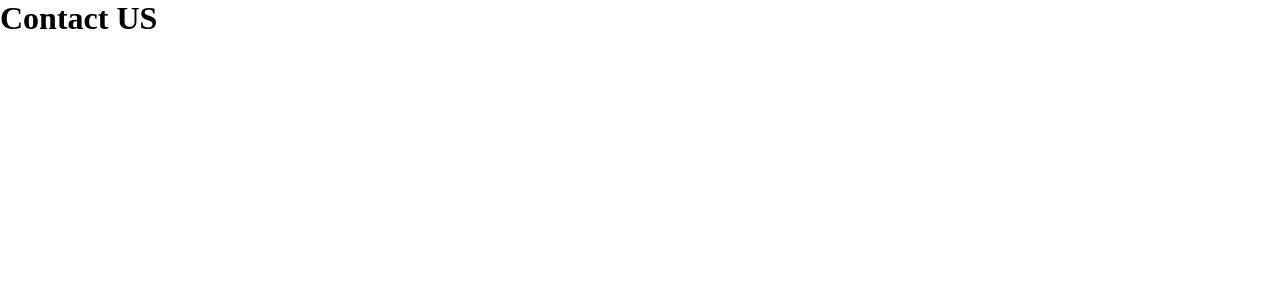
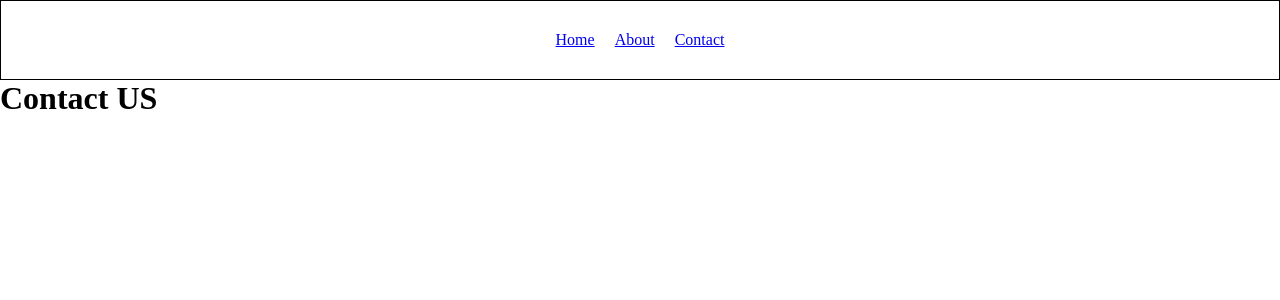
Before and after one commit to pranavshekhar007/Book_list, a React (Vite) app: page /contact in a window 1280 px wide. Shown: the top 300 px of the page. Built offline with nearby package versions, Linux system fonts and the light colour scheme.

Commit message:
added some components

```diff
--- a/src/App.jsx
+++ b/src/App.jsx
@@ -1,30 +1,13 @@
 import Booklist from "./components/Booklist"
-import { Books } from "./utils/mockData"
-import "./components/style.css"
-import { useState } from "react"
+import Header from "./components/Header";
+import { Outlet } from "react-router-dom";
 
 function App() {
-  const [searchText, setsearchText] = useState("");
-  const [filteredBooks, setFilteredBooks] = useState(Books);
-
-  function handleSearch(){
-    const filterBooks = Books.filter((book) => book.title.toLowerCase().includes(searchText.toLowerCase())
-  );
-  setFilteredBooks(filterBooks);
-  }
 
   return(
     <>
-      <div className="search">
-        <h2>Search Books</h2>
-        <div>
-          <input type="text" name="" id="" className="search-input"
-            onChange={(e) => setsearchText(e.target.value)}
-          />
-          <button onClick={handleSearch} >Search</button>
-        </div>
-      </div>
-      <Booklist BooksData={filteredBooks}/>
+      <Header />
+      <Outlet />
     </>
   )
 }
--- a/src/components/About.jsx
+++ b/src/components/About.jsx
@@ -1,6 +1,9 @@
+
 function About(){
     return(
+        <>
         <h1>About myself</h1>
+        </>
     )
 }
 
--- a/src/components/Book.jsx
+++ b/src/components/Book.jsx
@@ -1,14 +1,15 @@
 import "./style.css";
 
 function Book(props){
+    const {title, author, description, cover_image } = props.bookDetails;
     return(
         <>
         <div className="book-card">
-            <img src={props.bookDetails.coverImage} alt="" width="200px" height="200px" className="book-cover"/>
+            <img src={cover_image} alt="" width="200px" height="200px" className="book-cover"/>
             <div className="book-details">
-                <h2 className="book-title"> {props.bookDetails.title} </h2>
-                <p className="book-author">{props.bookDetails.author}</p>
-                <p className="book-description">{props.bookDetails.description}</p>
+                <h2 className="book-title"> {title} </h2>
+                <p className="book-author">{author}</p>
+                <p className="book-description">{description}</p>
             </div>
         </div>
         </>
--- /dev/null
+++ b/src/components/BookDetails.jsx
@@ -0,0 +1,25 @@
+import { useParams } from "react-router-dom";
+import { Books } from "../utils/mockData";
+
+function BookDetails(){
+    const params = useParams();
+    const book = Books.filter(book => book.id == params.id);
+    return (
+        <>
+            <h1>{`Book Details for book with id ${params.id}`}</h1>
+            <br />
+            {book.map((book) => {
+                return (
+                    <>
+                        <img src={book.coverImage} alt="" height="200px" width="200px"/>
+                        <h2>{book.title}</h2>
+                        <h3>{book.description}</h3>
+                        <h4>{book.pages}</h4>
+                    </>
+                );
+            })}
+        </>
+    )
+}
+
+export default BookDetails;
--- a/src/components/Booklist.jsx
+++ b/src/components/Booklist.jsx
@@ -1,14 +1,44 @@
+import {  useEffect, useState } from "react";
 import Book from "./Book";
 import "./style.css"
+import Search from "./Search";
+import { Link } from "react-router-dom";
 
-function Booklist(props){
+function Booklist(){
+    const [filteredBooks, setFilteredBooks] = useState([]);
+    function filterSearchList(filteredSearchBooks) {
+        setFilteredBooks(filteredSearchBooks);
+    }
+
+    // Called after component renders
+    useEffect(() => {
+        fetchData();
+    }, [])
+
+    async function fetchData(){
+        const response = await fetch("https://www.freetestapi.com/api/v1/books");
+        const data = await response.json();
+
+        setFilteredBooks(data);
+
+        console.log("Fetching data");
+
+        console.log("result ", data);
+    }
+    console.log("Component rendered");
+
     return (
+        <>
+        <Search filterFunction = {filterSearchList} />
         <div className="bookList">
 
-            {props.BooksData.map((data) =>(
-                <Book key={data.id} bookDetails={data} />
+            {filteredBooks.map((book) =>(
+                <Link to={`/book/${book.id}`} key={book.id}>
+                <Book key={book.id} bookDetails={book} />
+                </Link>
             ) )}
         </div>
+        </>
     )
 }
 
--- a/src/components/Contact.jsx
+++ b/src/components/Contact.jsx
@@ -1,6 +1,9 @@
+
 function Contact(){
     return (
-        <h1>Contact US</h1>
+        <>
+         <h1>Contact US</h1>
+        </>
     )
 }
 
--- /dev/null
+++ b/src/components/Header.css
@@ -0,0 +1,14 @@
+ul{
+    display: flex;
+    justify-content: center;
+    align-items: center;
+}
+.header{
+    border: 1px solid black;
+    padding: 20px;
+}
+
+li{
+    list-style-type: none;
+    margin: 10px;
+}
--- /dev/null
+++ b/src/components/Header.jsx
@@ -0,0 +1,16 @@
+import "./Header.css";
+import { Link } from "react-router-dom";
+
+function Header(){
+    return (
+        <div className="header">
+            <ul>
+                <Link to="/"><li>Home</li></Link>
+                <Link to="/about"><li>About</li></Link>
+                <Link to="/contact"><li>Contact</li></Link>
+            </ul>
+        </div>
+    )
+}
+
+export default Header;
--- /dev/null
+++ b/src/components/Search.jsx
@@ -0,0 +1,29 @@
+import { useState } from "react"
+import { Books } from "../utils/mockData";
+import "./style.css";
+
+function Search(props){
+    const [searchText, setsearchText] = useState("");
+
+    function handleSearch(){
+        const filterBooks = Books.filter((book)=> book.title.toLowerCase().includes(searchText.toLowerCase())
+    );
+    {props.filterFunction(filterBooks)};
+    }
+
+    return (
+
+        <>
+        <div className="search">
+            <h2>Search Books</h2>
+            <div>
+                <input type="text" className="search-input"
+                onChange={(e) => setsearchText(e.target.value)}/>
+                <button onClick={handleSearch}>Search</button>
+            </div>
+        </div>
+        </>
+    )
+}
+
+export default Search;
--- a/src/main.jsx
+++ b/src/main.jsx
@@ -5,6 +5,8 @@ import { createBrowserRouter, RouterProvider } from "react-router-dom";
 import About from './components/About.jsx';
 import Contact from './components/Contact.jsx';
 import Error from './components/Error.jsx';
+import Booklist from './components/Booklist.jsx';
+import BookDetails from './components/BookDetails.jsx';
 
 // Creating Routing Configration
 
@@ -13,9 +15,11 @@ const appRouter = createBrowserRouter(
     {
       path: "/",
       element: <App />,
-      errorElement: <Error />
+      children: [
+        {
+          path:"/",
+          element: <Booklist />
         },
-
         {
           path: "/about",
           element: <About />
@@ -24,7 +28,15 @@ const appRouter = createBrowserRouter(
         {
           path: "/contact",
           element: <Contact />,
+        },
+        {
+          path: "/book/:id",
+          element: <BookDetails />
         }
+      ],
+      errorElement: <Error />
+    },
+
   ]
 )
 
```
Also changed, not shown: 1 other file (tests, documents, lock files or other folders). Lines whose indentation alone changed are shown as unchanged.
